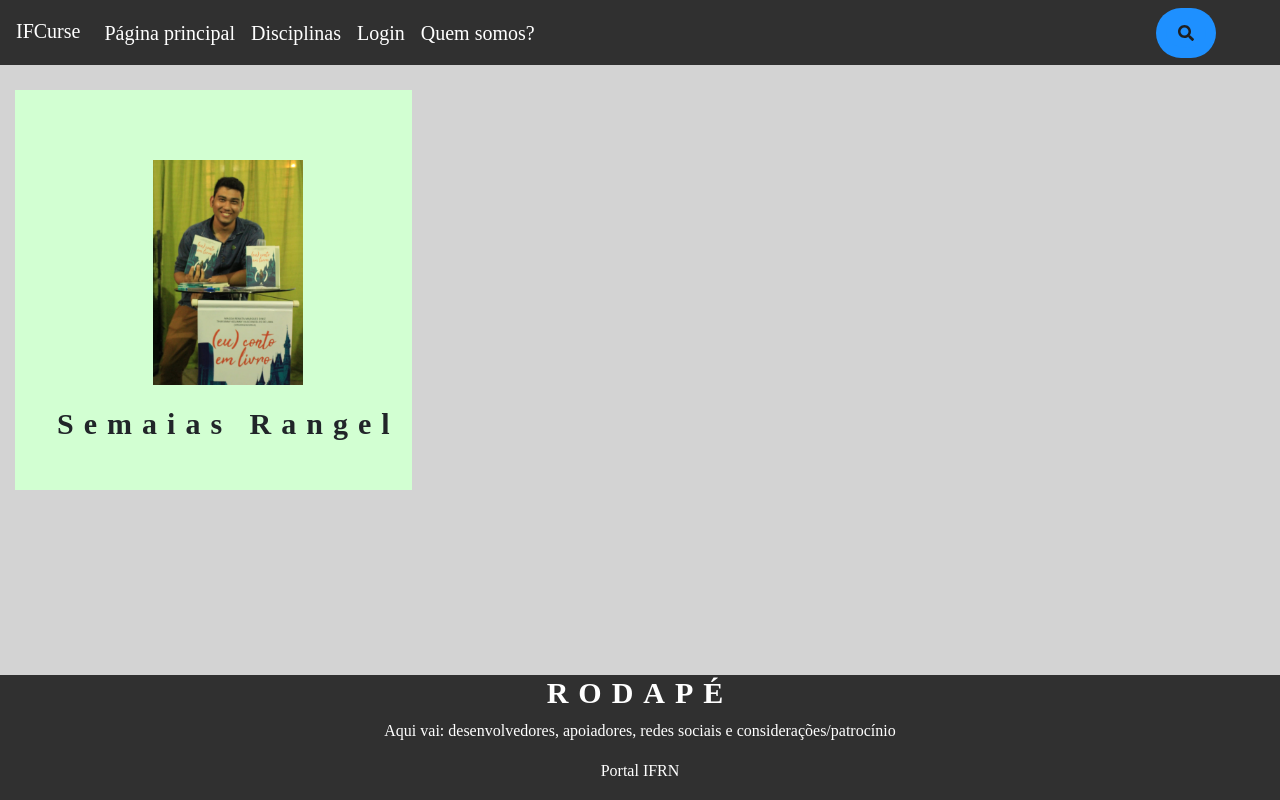
After one commit to Semaias/Projeto-Secreto, a Django app: page /quem_somos/ in a window 1280 px wide. The commit adds this page. Run offline with Django 3.2, Linux system fonts and the light colour scheme; some libraries are stand-ins or nearby versions.

Commit message:
Iniciei o desenvolvimento das outras páginas

```diff
--- a/Projeto-IFCurse/IFCurse/urls.py
+++ b/Projeto-IFCurse/IFCurse/urls.py
@@ -15,10 +15,12 @@ Including another URLconf
 """
 from django.contrib import admin
 from django.urls import path
-from core.views import home, login
+from core.views import home, login, quem_somos, disciplinas
 
 urlpatterns = [
     path('admin/', admin.site.urls),
-    path('', home),
-    path('login/', login),
+    path('', home, name='home'),
+    path('login/', login, name='login'),
+    path('quem_somos/', quem_somos, name='quem_somos'),
+    path('disciplinas/', disciplinas, name='disciplinas'),
 ]
--- /dev/null
+++ b/Projeto-IFCurse/core/static/quemsomosstyle.css
@@ -0,0 +1,41 @@
+.imgprofile {
+  height: 100%;
+  width: 150px;
+}
+
+.profile{
+  cursor: pointer;
+  width: 100%px;
+  height: 400px;
+  background-color: rgb(210, 255, 210);
+  shape-outside: border-box;
+  border: none;
+}
+
+.frenteprofile, .costaprofile{
+  width: 100%;
+  height: 100%;
+  overflow: hidden;
+  backface-visibility: hidden;
+  position: absolute;
+  transition: transform.5s linear;
+}
+
+.profile:hover > .frenteprofile {transform: perspective(600px) rotateY(-180deg);}
+.profile:hover > .costaprofile {transform: perspective(600px) rotateY(0deg);}
+
+.frenteprofile { transform: perspective(600px) rotateY(0deg); }
+.costaprofile { transform: perspective(600px) rotateY(180deg); }
+
+.costaprofile-content {
+  text-align: center;
+}
+
+.profileMargemTopo{margin-top: 70px}
+.profileMargemTopo2{margin-top: 15px}
+.profileMargemTopo3{margin-top: 30px}
+
+.margemlateral {
+	padding-right: 30px;
+	padding-left: 10px;
+}
--- a/Projeto-IFCurse/core/templates/base.html
+++ b/Projeto-IFCurse/core/templates/base.html
@@ -9,7 +9,8 @@
     <meta name="author" content="" />
     <link rel="stylesheet" href="https://stackpath.bootstrapcdn.com/bootstrap/4.1.3/css/bootstrap.min.css" integrity="sha384-MCw98/SFnGE8fJT3GXwEOngsV7Zt27NXFoaoApmYm81iuXoPkFOJwJ8ERdknLPMO" crossorigin="anonymous">
     {# styles #}
-    <link rel="stylesheet" href=" {% static 'style.css' %}">
+    <link rel="stylesheet" href="{% static 'style.css' %}">
+    <link rel="stylesheet" href="{% static 'quemsomosstyle.css' %}">
     <link rel="stylesheet" href="assets/css/fancybox/jquery.fancybox.css">
     <link href="assets/css/bootstrap.css" rel="stylesheet" />
     <link href="assets/css/bootstrap-theme.css" rel="stylesheet" />
@@ -30,24 +31,27 @@
     <div class="container-fluid body-content" id="container">
         <!-- -- -- -- -- -- -- -- -- -- -- ÍNICIO NAVBAR -- -- -- -- -- -- -- -- -- -->
         <div class="row">
-            <nav class="navbar col-lg-12 col-xg-12 navbar-expand-lg menuColor">
-                <a class="navbar-brand branco mouseHoverCinza fonteMenu2 margemTopo3" href="#">IFCurse</a>
+            <nav class="navbar col-lg-12 col-xg-12 navbar-expand-md menuColor">
+                <button class="navbar-toggler" type="button" data-toggle="collapse" data-target="#navbarTogglerDemo02" aria-controls="navbarTogglerDemo02" aria-expanded="false" aria-label="Toggle navigation">
+                    <span class="navbar-toggler-icon"></span>
+                </button>
+                <a class="navbar-brand branco mouseHoverCinza fonteMenu2 margemTopo3" href="/">IFCurse</a>
                 <button class="navbar-toggler" type="button" data-toggle="collapse" data-target="#navbarSupportedContent" aria-controls="navbarSupportedContent" aria-expanded="false" aria-label="Toggle navigation">
                     <span class="navbar-toggler-icon"></span>
                 </button>
-                <div class="collapse navbar-collapse" id="navbarSupportedContent">
-                    <ul class="navbar-nav mr-auto">
+                <div class="collapse navbar-collapse" id="navbarTogglerDemo02">
+                    <ul class="navbar-nav mr-auto mt-2 mt-lg-0">
                         <li class="nav-item active">
-                            <a class="nav-link branco mouseHoverCinza fonteMenu" href="#">Página principal</a>
+                            <a class="nav-link branco mouseHoverCinza fonteMenu" href="/">Página principal</a>
                         </li>
                         <li class="nav-item">
-                            <a class="nav-link branco mouseHoverCinza fonteMenu" href="#">Disciplinas</a>
+                            <a class="nav-link branco mouseHoverCinza fonteMenu" href="/disciplinas">Disciplinas</a>
                         </li>
                         <li class="nav-item">
                             <a class="nav-link branco mouseHoverCinza fonteMenu" href="/login">Login</a>
                         </li>
                         <li class="nav-item">
-                            <a class="nav-link branco mouseHoverCinza fonteMenu" href="/login">Quem somos?</a>
+                            <a class="nav-link branco mouseHoverCinza fonteMenu" href="/quem_somos">Quem somos?</a>
                         </li>
                     </ul>
                 </div>
--- /dev/null
+++ b/Projeto-IFCurse/core/templates/disciplinas.html
@@ -0,0 +1,2 @@
+{% extends "base.html" %}
+{% load static %}
--- a/Projeto-IFCurse/core/templates/index.html
+++ b/Projeto-IFCurse/core/templates/index.html
@@ -4,7 +4,7 @@
 {% block conteudo %}
 <div class="row">
   <div class="col-12 col-sm-12 col-md-12 col-lg-4 col-xg-4 margemTopo2">
-    <div class="card middle">
+    <div class="card">
       <div class="frenteCard margemTopo2">
         <p class="centralizado">
           <img src="{% static 'img/logoif.svg.png' %}" class="imgCard" alt="Logo do IFRN">
--- /dev/null
+++ b/Projeto-IFCurse/core/templates/quemsomos.html
@@ -0,0 +1,26 @@
+{% extends "base.html" %}
+{% load static %}
+
+{% block  conteudo %}
+<div class="row">
+	<div class="col-12 col-sm-12 col-md-12 col-lg-4 col-xg-4 margemTopo2">
+		<div class="profile">
+			<div class="frenteprofile profileMargemTopo">
+				<p class="centralizado">
+					<img src="{% static 'img/profile_semaias.jpg' %}" class="imgprofile" alt="Logo do IFRN">
+				</p>
+				<p class="centralizarEespacar">Semaias Rangel</p>
+			</div>
+
+			<div class="costaprofile profileMargemTopo3 margemlateral">
+				<div class="costaprofile-content margemlateral">
+					<h3 class="">Semaias Rangel de Oliveira Machado</h3>
+					<h5 class="profileMargemTopo2">Desenvolvedor Front-End e Back-End</h5>
+					<p class="profileMargemTopo3">Técnico em informática pelo IFRN; Desenvolvedor Web; Web Designer; Produtor de Áudio, Editor de Vídeo, Áudio e Arte Vetorial; Radialista; Escultor Digital.</p>
+					<p>Apaixonado pelo mundo da informática, busca, através da tecnologia, promover educação de qualidade com acesso livre e vitalício a todos os públicos.</p>
+				</div>
+			</div>
+		</div>
+	</div>
+</div>
+{% endblock  %}
--- a/Projeto-IFCurse/core/views.py
+++ b/Projeto-IFCurse/core/views.py
@@ -5,3 +5,9 @@ def home (request):
 
 def login (request):
     return render (request, 'login.html')
+
+def quem_somos (request):
+    return render (request, 'quemsomos.html')
+
+def disciplinas (request):
+    return render (request, 'disciplinas.html')
```
Also changed, not shown: Projeto-IFCurse/core/static/disciplinas.css (added), Projeto-IFCurse/core/static/img/profile_semaias.jpg (added).
